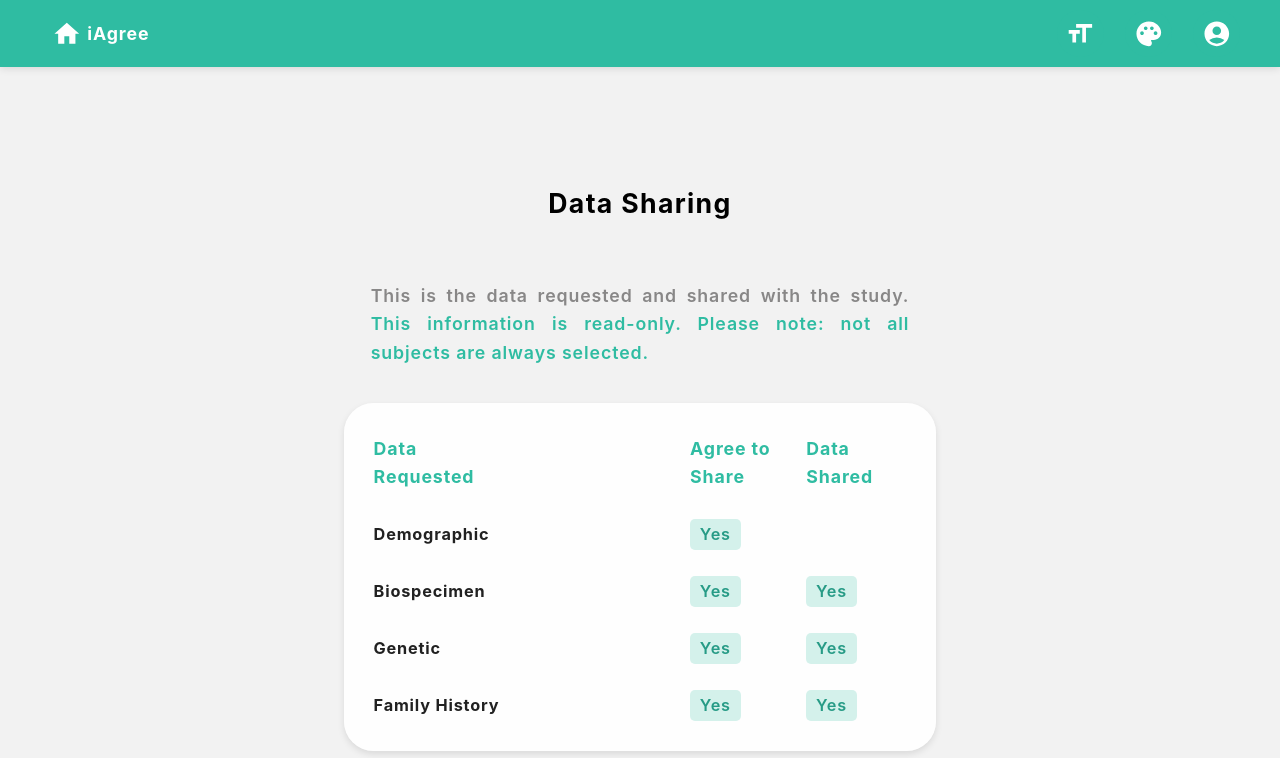
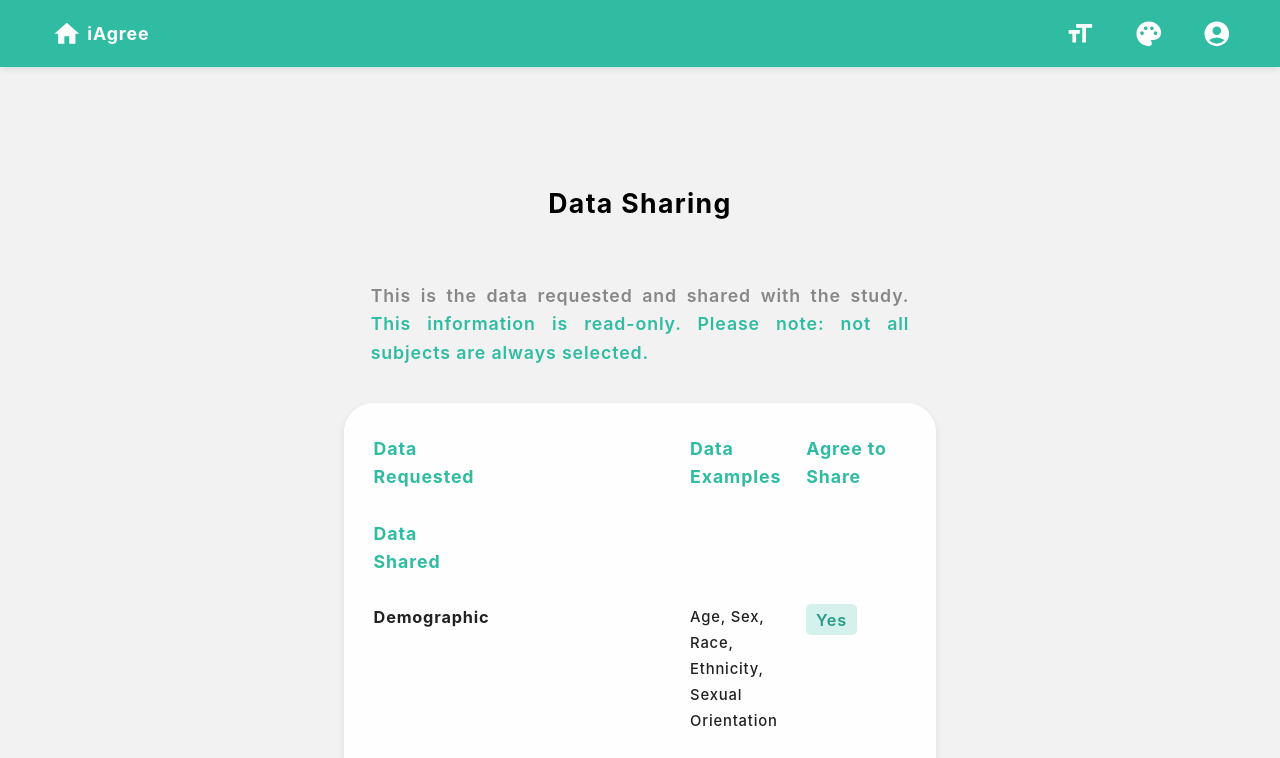
Before and after one commit to huzhx/baseline-preference, a React (Create React App) app: page /data-sharing-review in a window 1280 px wide. Shown: the top 758 px of the page. Built offline with nearby package versions, Linux system fonts and the light colour scheme.

Commit message:
update data-sharing-form and data element component to show the data examples

```diff
--- a/src/DataSharingElement.js
+++ b/src/DataSharingElement.js
@@ -2,6 +2,7 @@ import React from 'react';
 
 import styles from './DataSharingElement.module.css';
 import Checkbox from './Checkbox';
+import dataExamples from './models/dataExamples';
 
 const DataSharingElement = ({ dataElement, used, checked, onChange, viewOnly }) => {
   return (
@@ -13,6 +14,7 @@ const DataSharingElement = ({ dataElement, used, checked, onChange, viewOnly })
       }
     >
       <div className={styles.data_sharing_element__data_element}>{dataElement}</div>
+      <div className={styles.data_sharing_element__data_examples}>{dataExamples[dataElement]}</div>
       <div className={styles.data_sharing_element__checker}>
         {!viewOnly && <Checkbox checked={checked} onChange={onChange} />}
         {viewOnly && <div className={styles.data_sharing_element__label}>{checked ? 'Yes' : 'No'}</div>}
--- a/src/DataSharingElement.module.css
+++ b/src/DataSharingElement.module.css
@@ -1,9 +1,9 @@
 .data_sharing_element {
   display: grid;
-  grid-template-columns: 3fr 1fr;
+  grid-template-columns: 1fr 2fr 1fr;
   column-gap: 3%;
   grid-template-rows: auto;
-  align-items: center;
+  align-items: start;
   padding: 0.8em 0;
   color: var(--primary-text-color);
   font-size: 1.1rem;
@@ -19,6 +19,13 @@
 
 .data_sharing_element__data_element {
   justify-self: flex-start;
+}
+
+.data_sharing_element__data_examples {
+  justify-self: flex-start;
+  text-transform: none;
+  font-size: 1rem;
+  font-weight: 550;
 }
 
 .data_sharing_element__checker {
--- a/src/StudyDataSharingForm.js
+++ b/src/StudyDataSharingForm.js
@@ -32,6 +32,12 @@ const StudyDataSharingForm = ({
         }
       >
         <span className={[styles.study_data_sharing_form__label, styles.align_left].join(' ')}>Data Requested</span>
+        <span
+          data-testid="dataExamples"
+          className={[styles.study_data_sharing_form__label, styles.align_left].join(' ')}
+        >
+          Data Examples
+        </span>
         <span className={styles.study_data_sharing_form__label}>Agree to Share</span>
         {usedElements && <span className={styles.study_data_sharing_form__label}>Data Shared</span>}
       </div>
--- a/src/StudyDataSharingForm.module.css
+++ b/src/StudyDataSharingForm.module.css
@@ -8,7 +8,7 @@
 
 .study_data_sharing_form__label_container {
   display: grid;
-  grid-template-columns: 3fr 1fr;
+  grid-template-columns: 1fr 2fr 1fr;
   column-gap: 3%;
   grid-template-rows: auto;
   align-items: center;
```
